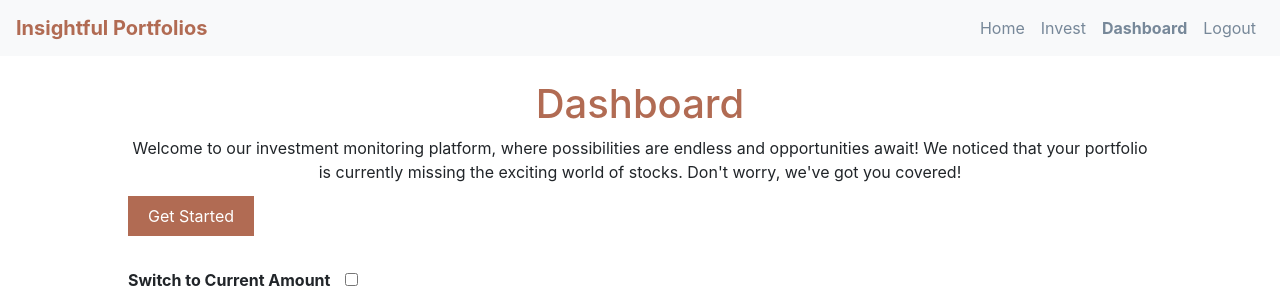
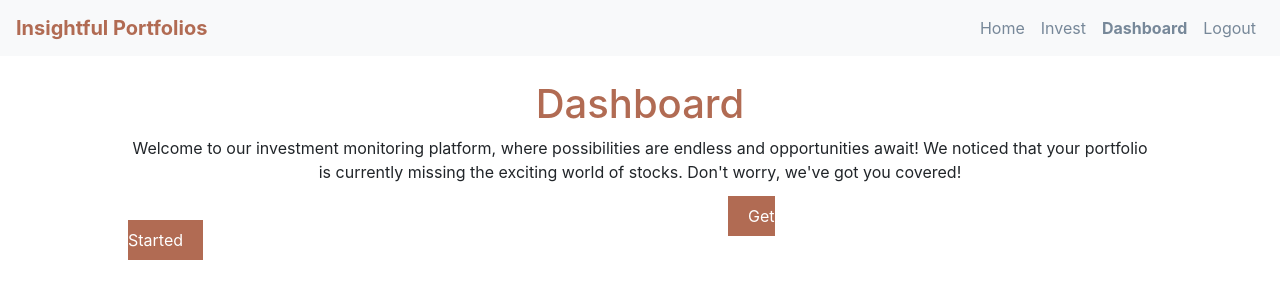
Before and after one commit to EeswarKV/portfolio-tracker, a Flask app: page /dashboard in a window 1280 px wide. Shown: the top 307 px of the page. Run offline with Flask 2, Linux system fonts and the light colour scheme; the visitor is signed in with stand-in values (Sample User, id 1); data comes from the database, SQL or seed files in the repository; data that the repository does not hold is empty; some libraries are stand-ins or nearby versions.

Commit message:
fix: no stocks in dashboard

```diff
--- a/static/css/style.css
+++ b/static/css/style.css
@@ -397,3 +397,7 @@ body {
 #stockSymbol{
   height: 50px;
 }
+
+.invest-button{
+  margin: 0 600px;
+}
--- a/templates/dashboard.html
+++ b/templates/dashboard.html
@@ -52,10 +52,6 @@
                     </tr>
                 </tbody>
             </table>
-        {% else %}
-            <p class="portfolio-para">Welcome to our investment monitoring platform, where possibilities are endless and opportunities await! We noticed that your portfolio is currently missing the exciting world of stocks. Don't worry, we've got you covered!</p>
-            <a class="cta-button" href="{{ url_for('invest') }}">Get Started</a>
-        {% endif %}
 
         <div id="piechart-container">
             {% include 'piechart.html' %}
@@ -64,6 +60,11 @@
         <div id="fundamentals-container">
             {% include 'fundamentals.html' %}
         </div>
+        {% else %}
+        <p class="portfolio-para">Welcome to our investment monitoring platform, where possibilities are endless and opportunities await! We noticed that your portfolio is currently missing the exciting world of stocks. Don't worry, we've got you covered!</p>
+        <a class="cta-button invest-button" href="{{ url_for('invest') }}">Get Started</a>
+        {% endif %}
+
     </div>
 
     <!-- Step 2: Include Bootstrap JS -->
```
